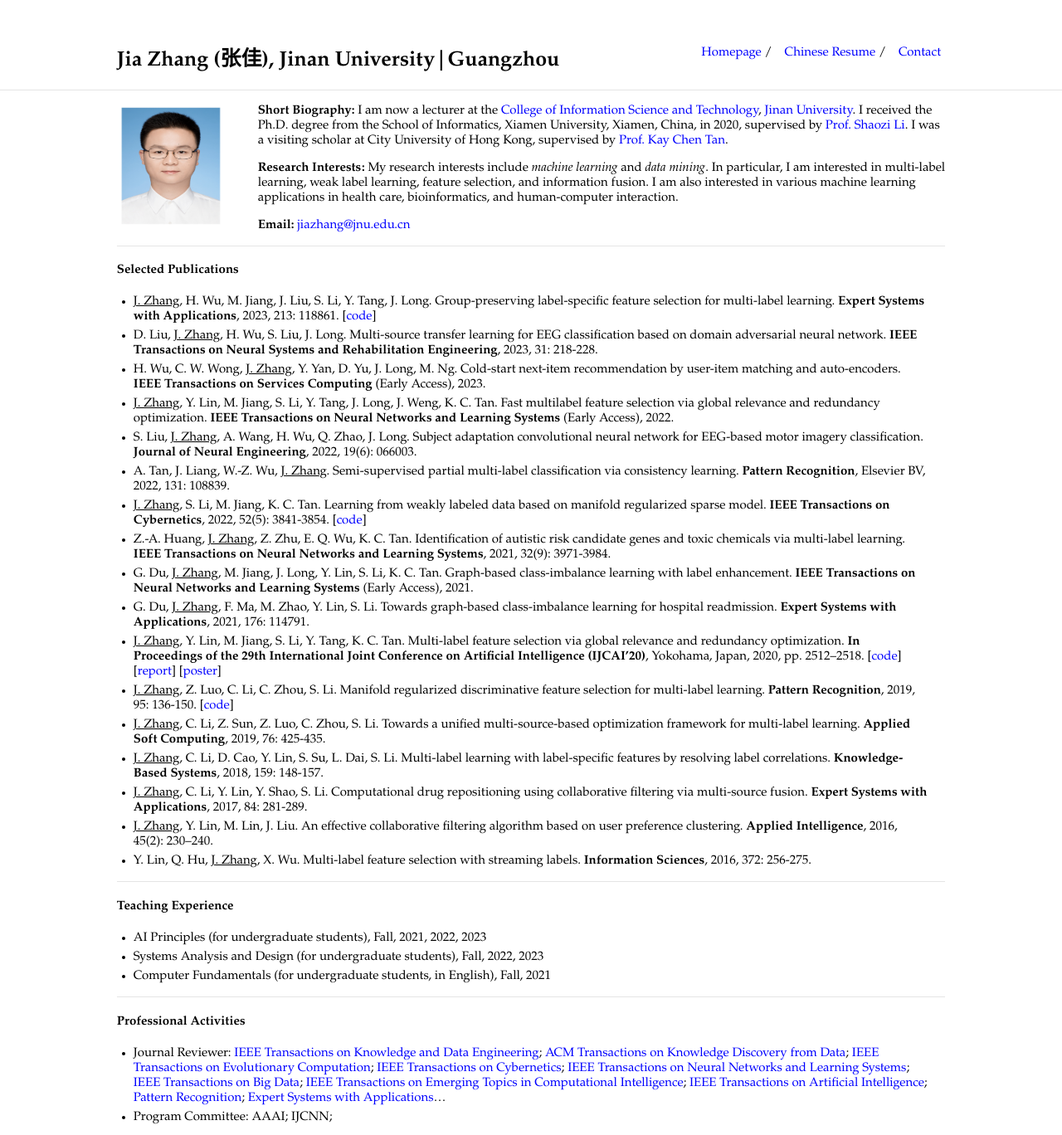
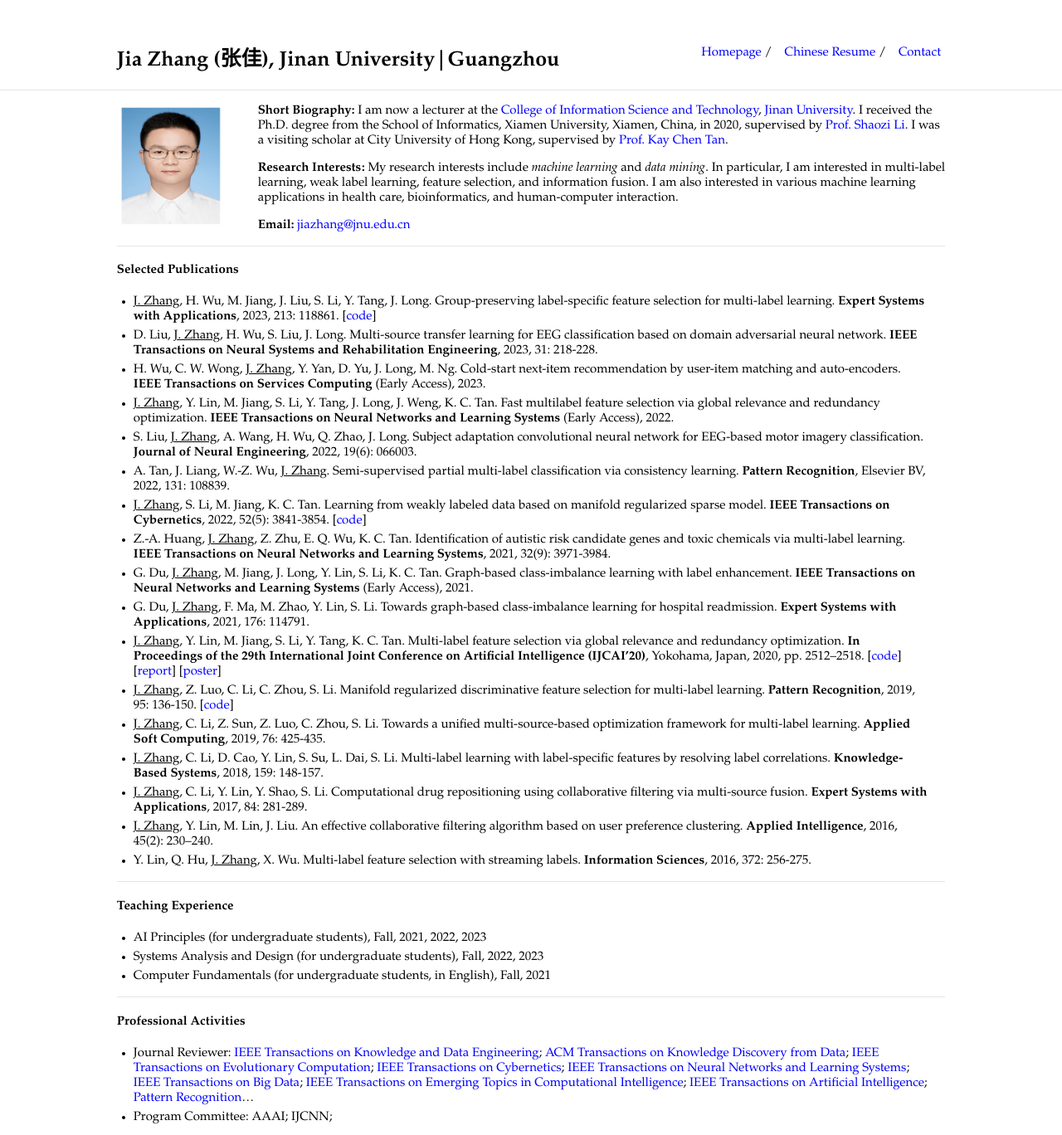
Before and after one commit to jiazhang-ml/jiazhang-ml.github.io, a Jekyll site: the page built from index.md, in a window 1280 px wide. Shown: the top 1368 px of the page at 83% size. Built offline with Jekyll 4.4.1, drawn with Linux system fonts in a browser that asks for light colours; grey boxes are pictures that could not be loaded.

Commit message:
Update index.md

```diff
--- a/index.md
+++ b/index.md
@@ -45,5 +45,5 @@ layout: default
 ---
 
 #### Professional Activities
-* Journal Reviewer: [IEEE Transactions on Knowledge and Data Engineering](https://mc.manuscriptcentral.com/tkde-cs); [ACM Transactions on Knowledge Discovery from Data](https://mc.manuscriptcentral.com/tkdd); [IEEE Transactions on Evolutionary Computation](https://mc.manuscriptcentral.com/tevc-ieee); [IEEE Transactions on Cybernetics](https://mc.manuscriptcentral.com/cyb-ieee); [IEEE Transactions on Neural Networks and Learning Systems](https://mc.manuscriptcentral.com/tnnls); [IEEE Transactions on Big Data](https://mc.manuscriptcentral.com/tbd-cs); [IEEE Transactions on Emerging Topics in Computational Intelligence](https://mc.manuscriptcentral.com/tetci-ieee); [IEEE Transactions on Artificial Intelligence](https://mc.manuscriptcentral.com/tai-ieee); [Pattern Recognition](https://www.journals.elsevier.com/pattern-recognition/); [Expert Systems with Applications](https://www.sciencedirect.com/journal/expert-systems-with-applications)...
+* Journal Reviewer: [IEEE Transactions on Knowledge and Data Engineering](https://mc.manuscriptcentral.com/tkde-cs); [ACM Transactions on Knowledge Discovery from Data](https://mc.manuscriptcentral.com/tkdd); [IEEE Transactions on Evolutionary Computation](https://mc.manuscriptcentral.com/tevc-ieee); [IEEE Transactions on Cybernetics](https://mc.manuscriptcentral.com/cyb-ieee); [IEEE Transactions on Neural Networks and Learning Systems](https://mc.manuscriptcentral.com/tnnls); [IEEE Transactions on Big Data](https://mc.manuscriptcentral.com/tbd-cs); [IEEE Transactions on Emerging Topics in Computational Intelligence](https://mc.manuscriptcentral.com/tetci-ieee); [IEEE Transactions on Artificial Intelligence](https://mc.manuscriptcentral.com/tai-ieee); [Pattern Recognition](https://www.journals.elsevier.com/pattern-recognition/)...
 * Program Committee: AAAI; IJCNN;
```
